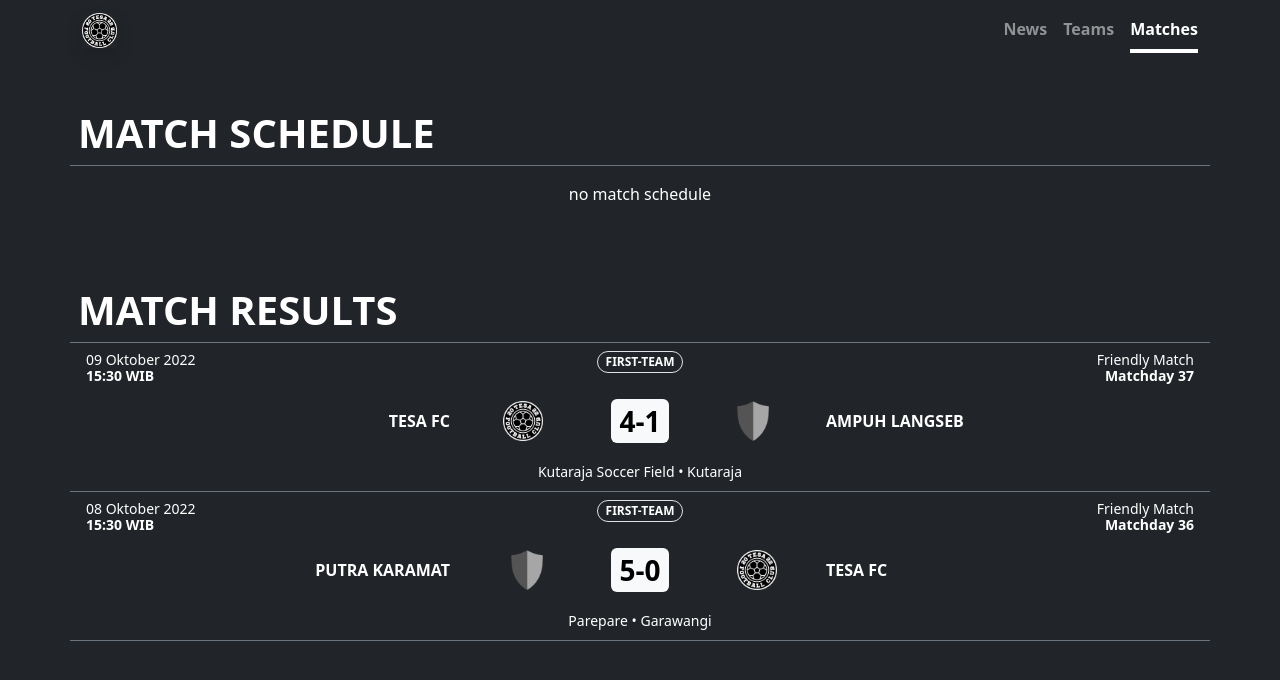
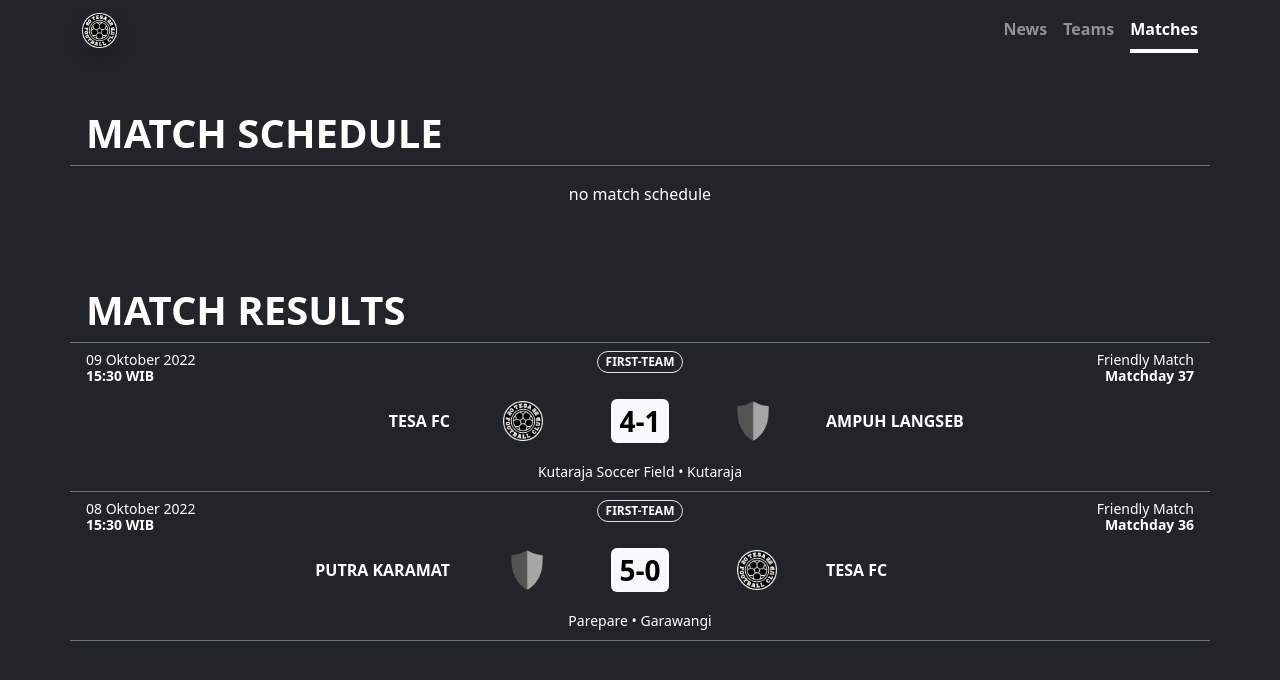
Before and after one commit to tesafc/tesafc.github.io, a Jekyll site: the page built from matches.html, in a window 1280 px wide. Shown: the top 680 px of the page. Built offline with Jekyll 4.4.1, drawn with Linux system fonts in a browser that asks for light colours.

Commit message:
Update matches.html

```diff
--- a/matches.html
+++ b/matches.html
@@ -7,7 +7,7 @@
   <div class="container px-0">
     {% assign schedules = site.matches | where: "status", "match schedule" %}
     {% assign match-count = schedules | size %}
-    <h1 class="text-uppercase fw-bolder border-bottom border-secondary px-2 mb-0 pb-2">match schedule</h1>
+    <h1 class="text-uppercase fw-bolder border-bottom border-secondary px-3 mb-0 pb-2">match schedule</h1>
     <div class="row row-cols-1 g-0">
       {% for match in schedules %}
       <div class="col">
@@ -60,7 +60,7 @@
 
   <div class="container px-0">
     {% assign results = site.matches | where: "status", "match result" %}
-    <h1 class="mt-5 px-2 text-uppercase fw-bolder border-bottom border-secondary mb-0 pb-2">match results</h1>
+    <h1 class="mt-5 px-3 text-uppercase fw-bolder border-bottom border-secondary mb-0 pb-2">match results</h1>
     <div class="row row-cols-1 g-0">
       {% for match in results reversed %}
       <div class="col">
```
